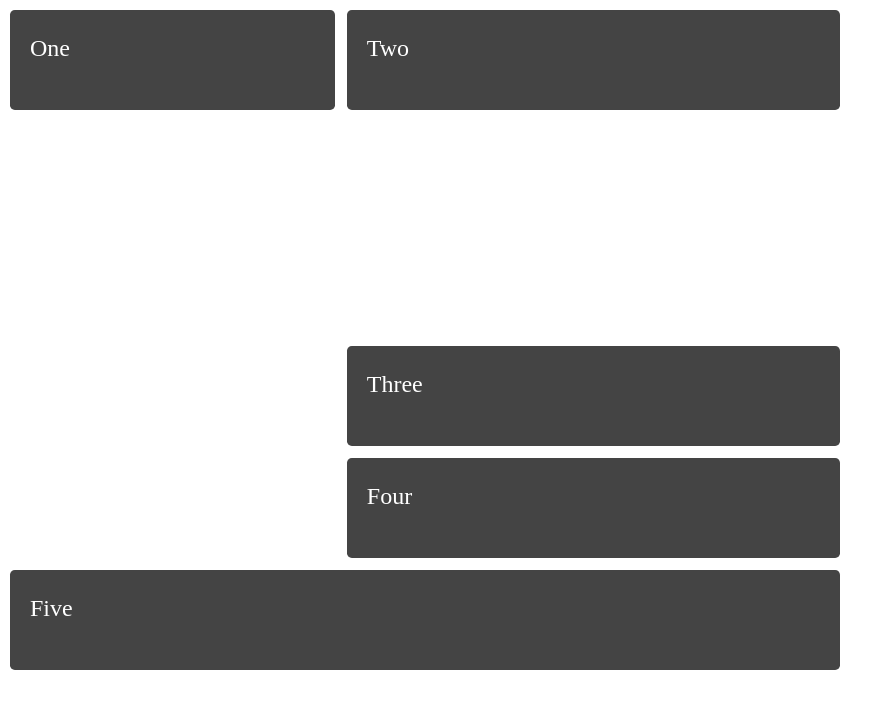
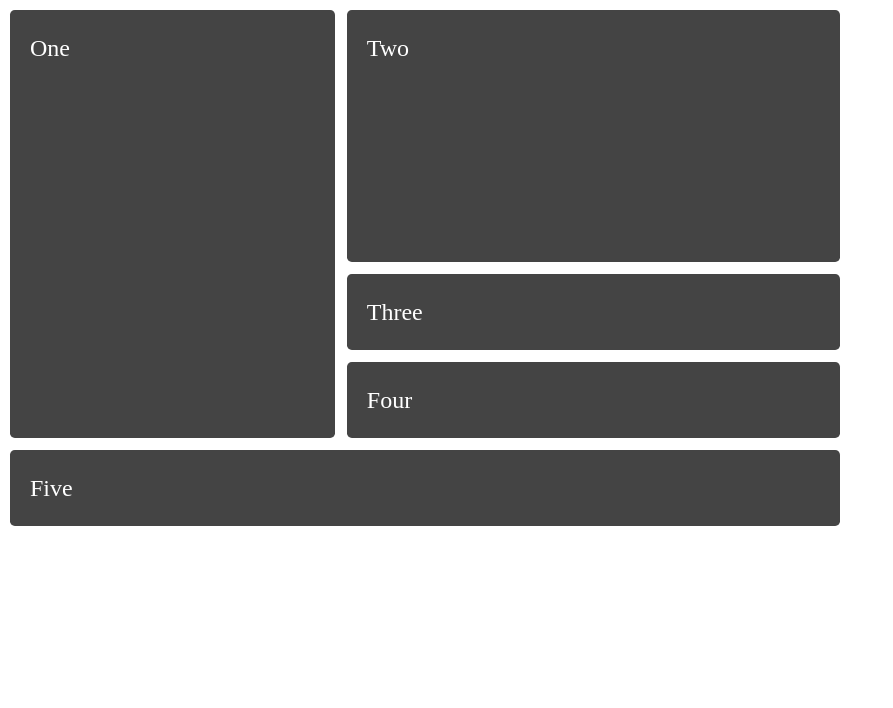
Before and after one commit to lbiv4/CS565-assignments, a plain HTML site: page assignment3/exercise6.html in a window 1280 px wide. Shown: the whole page, without its empty margins (0-893 px from the left). Drawn offline with nearby package versions, Linux system fonts and the light colour scheme.

Commit message:
Finished exercises 6 and 7 finallygit status!

```diff
--- a/assignment3/exercise6.html
+++ b/assignment3/exercise6.html
@@ -28,27 +28,26 @@
         border-radius: 0.3rem;
         margin: 5px;
         padding: 20px;
-        height: 100px;
       }
 
       #item1 {
-        grid-area: 1 / 1 / span 5 / span 2;
+        grid-area: span 5 / span 2;
       }
 
       #item2 {
-        grid-area: 1 / 3 / span 3 / span 3;
+        grid-area: span 3 / span 3;
       }
 
       #item3 {
-        grid-area: 4 / 3 / auto / span 3;
+        grid-area: auto / span 3;
       }
 
       #item4 {
-        grid-area: 5 / 3 / auto / span 3;
+        grid-area: auto / span 3;
       }
 
       #item5 {
-        grid-area: 6 / 1 / auto / span 5;
+        grid-area: auto / span 5;
       }
     </style>
     <title>Exercise 6 - Layout 4</title>
```
Also changed, not shown: assignment3/exercise7.html (+3 -4 lines).
